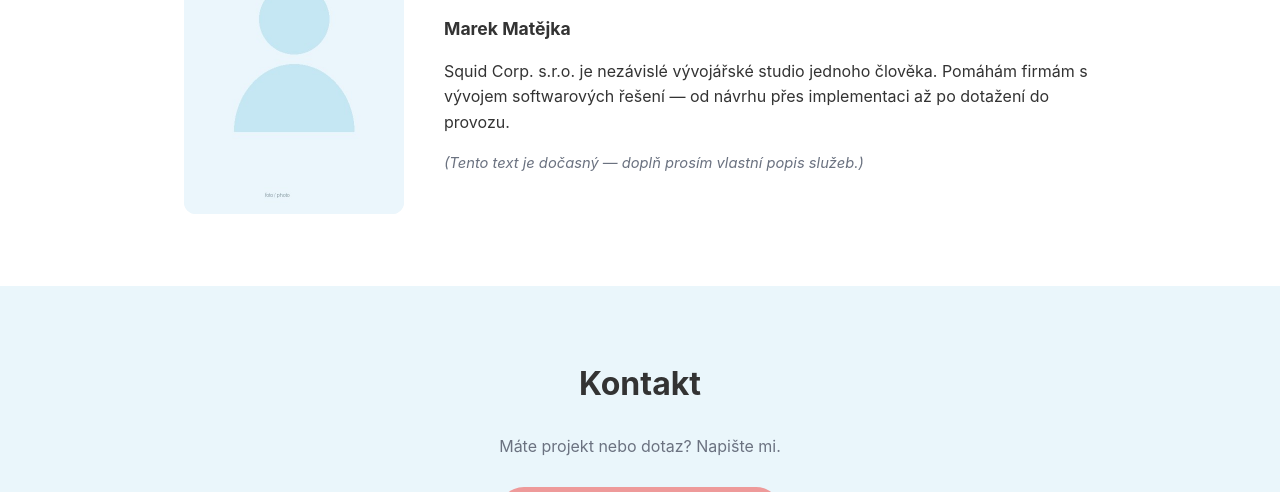
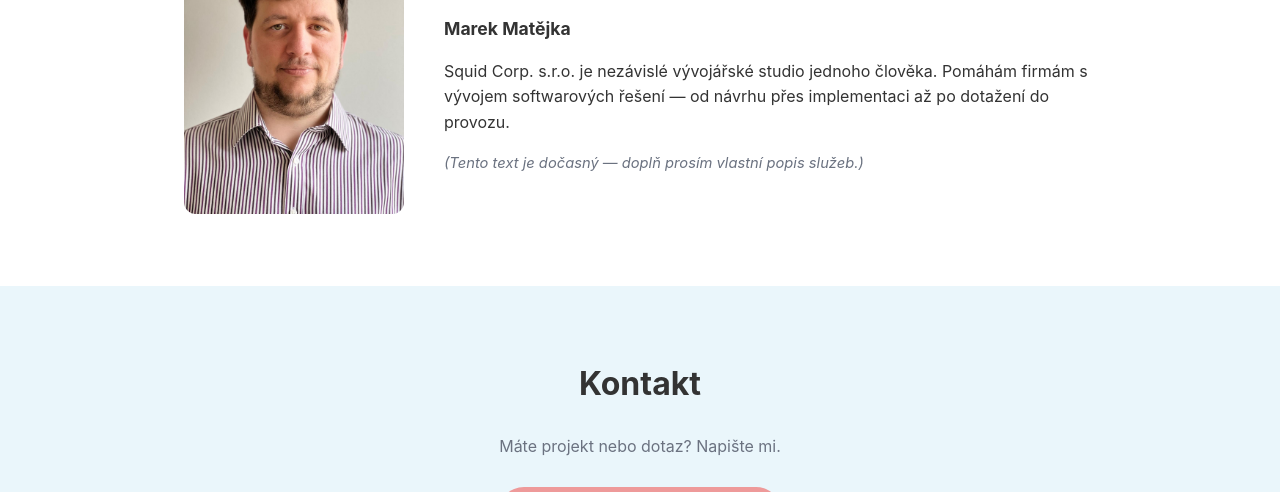
Before and after one commit to mm-squid/squidcorp-web, a plain HTML site: page index.html in a window 1280 px wide. Shown: the part 608-1100 px from the top of the page. Drawn offline with Linux system fonts and the light colour scheme.

Commit message:
Use real portrait photo, drop placeholder

```diff
--- a/index.html
+++ b/index.html
@@ -39,7 +39,7 @@
     <section id="about" class="section about">
       <div class="about-grid">
         <div class="about-photo">
-          <img src="assets/marek.jpg" alt="Marek Matějka" />
+          <img src="assets/marek.jpeg" alt="Marek Matějka" />
         </div>
         <div class="about-text">
           <h2 data-cs="O nás" data-en="About"></h2>
```
Also changed, not shown: assets/marek.jpg (deleted).
